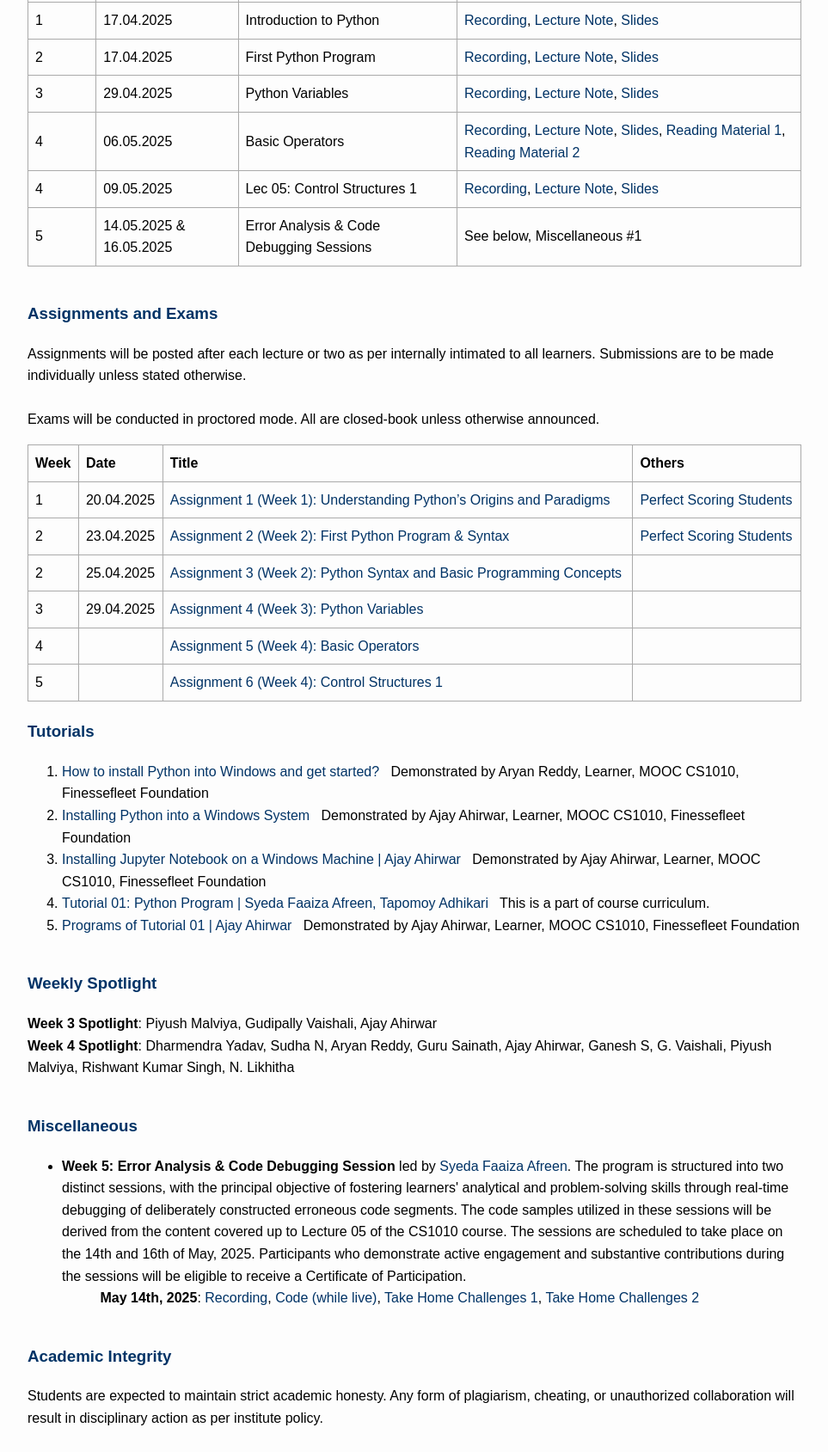
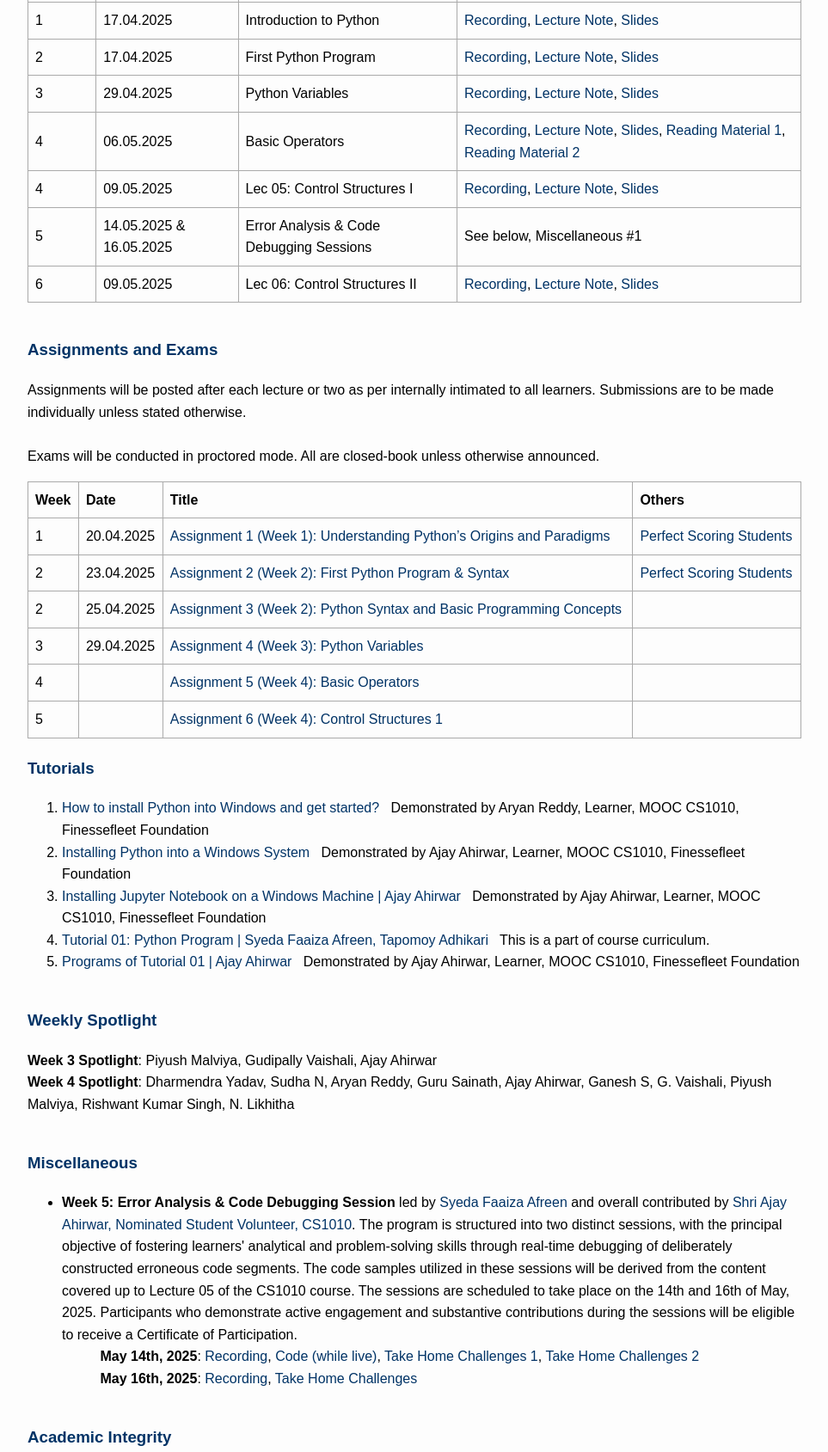
Before and after one commit to finessefleet/cs1010-intro-to-python, a plain HTML site: page index.html in a window 1280 px wide. Shown: the part 2508-4197 px from the top of the page at 86% size, without its empty margins (158-1121 px from the left). Drawn offline with Linux system fonts and the light colour scheme.

Commit message:
Update Lecture Slides

```diff
--- a/index.html
+++ b/index.html
@@ -347,7 +347,7 @@
         <tr>
             <td>4</td>
             <td>09.05.2025</td>
-            <td>Lec 05: Control Structures 1</td>
+            <td>Lec 05: Control Structures I</td>
             <td><a href="https://youtu.be/etnZ2A7ah6M?si=6t5bgMelwMPGJRrW">Recording</a>, <a
                     href="https://finessefleet.sharepoint.com/:b:/s/cs1010/ESc4ybLQdLVCvDgdPOSd96QB-MQ8UlcOFi-GRPo_oq6zDA?e=dctCqY">Lecture
                     Note</a>, <a
@@ -359,6 +359,16 @@
             <td>14.05.2025 & 16.05.2025</td>
             <td>Error Analysis & Code Debugging Sessions</td>
             <td>See below, Miscellaneous #1
+            </td>
+        </tr>
+         <tr>
+            <td>6</td>
+            <td>09.05.2025</td>
+            <td>Lec 06: Control Structures II</td>
+            <td><a href="https://youtu.be/etnZ2A7ah6M?si=6t5bgMelwMPGJRrW">Recording</a>, <a
+                    href="https://finessefleet.sharepoint.com/:b:/s/cs1010/ESc4ybLQdLVCvDgdPOSd96QB-MQ8UlcOFi-GRPo_oq6zDA?e=dctCqY">Lecture
+                    Note</a>, <a
+                    href="/attachments/slides/Lec_06.pptx">Slides</a>
             </td>
         </tr>
 
@@ -504,7 +514,9 @@
         <ul>
             <li>
                 <b>Week 5: Error Analysis & Code Debugging Session</b> led by <a
-                    href="https://finessefleet.com/~faaiza">Syeda Faaiza Afreen</a>. The program is structured into two
+                    href="https://finessefleet.com/~faaiza">Syeda Faaiza Afreen</a> and overall contributed by <a
+                    href="https://www.linkedin.com/in/ajay-ahirwar-24400a27a/">Shri Ajay Ahirwar, Nominated Student
+                    Volunteer, CS1010</a>. The program is structured into two
                 distinct sessions, with the principal objective of fostering learners' analytical and problem-solving
                 skills through real-time debugging of deliberately constructed erroneous code segments. The code samples
                 utilized in these sessions will be derived from the content covered up to Lecture 05 of the CS1010
@@ -518,6 +530,11 @@
                     Challenges 1</a>, <a
                     href="https://github.com/finessefleet/cs1010-intro-to-python/tree/main/code-debugging-session/week5">Take
                     Home Challenges 2</a>
+                <br>
+                &nbsp; &nbsp; &nbsp; &nbsp; &nbsp; <b>May 16th, 2025</b>: <a
+                    href="https://youtu.be/6hQjLxIE8PM?si=T3pQCX6GqVGBy8JZ">Recording</a>, <a
+                    href="https://github.com/finessefleet/cs1010-intro-to-python/tree/main/code-debugging-session/week5">Take
+                    Home Challenges</a>
             </li>
         </ul>
     </div>
@@ -534,6 +551,7 @@
 
     <center>
         <footer>
+            Last updated, Sun 15 Jun, 1:51 PM by <a href="https://tapomoy.co.in">Tapomoy Adhikari</a>.
             <p>&copy; 2025 Finessefleet Foundation. All Rights Reserved.</p>
         </footer>
     </center>
```
Also changed, not shown: 8 other files.
